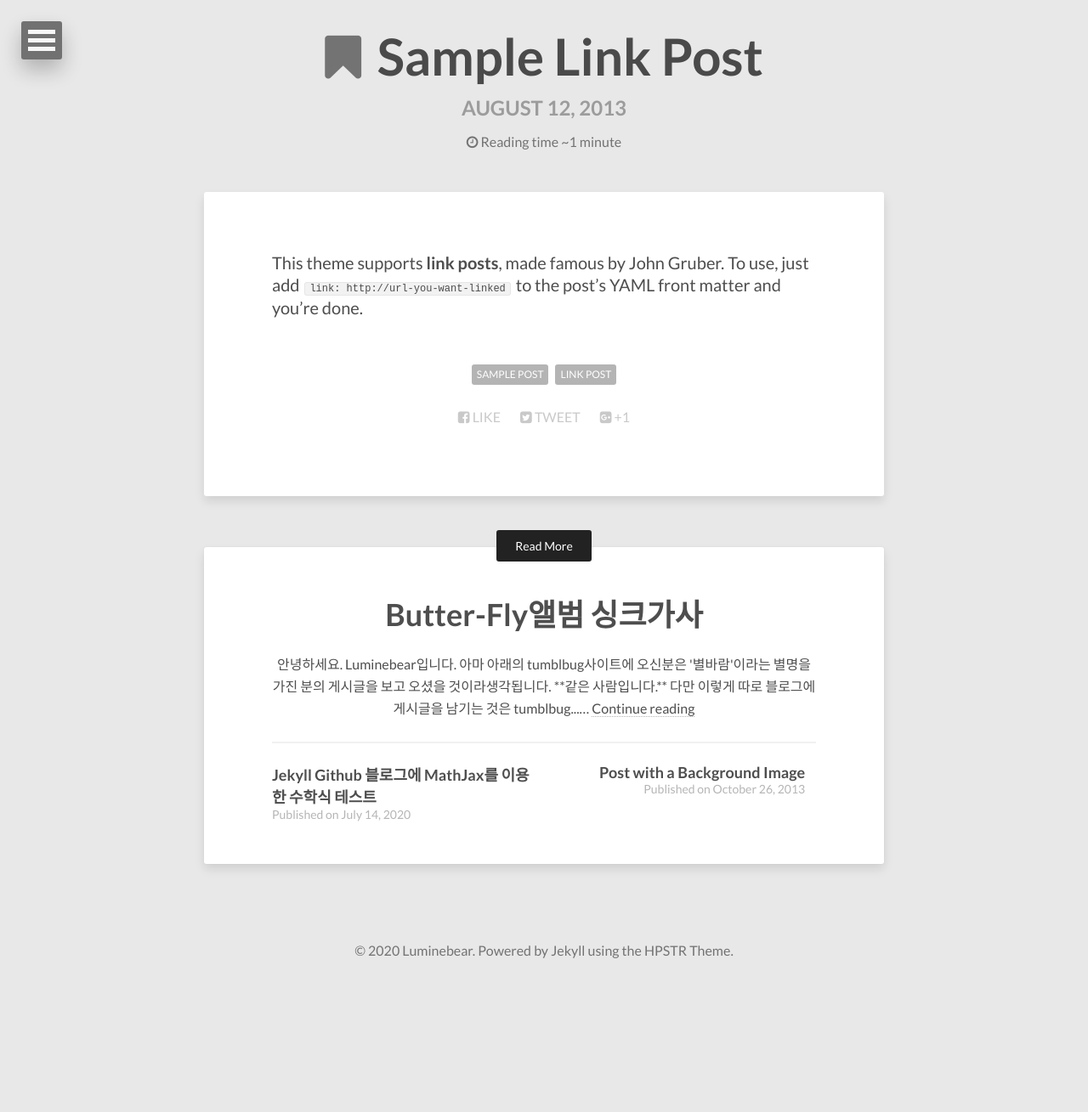
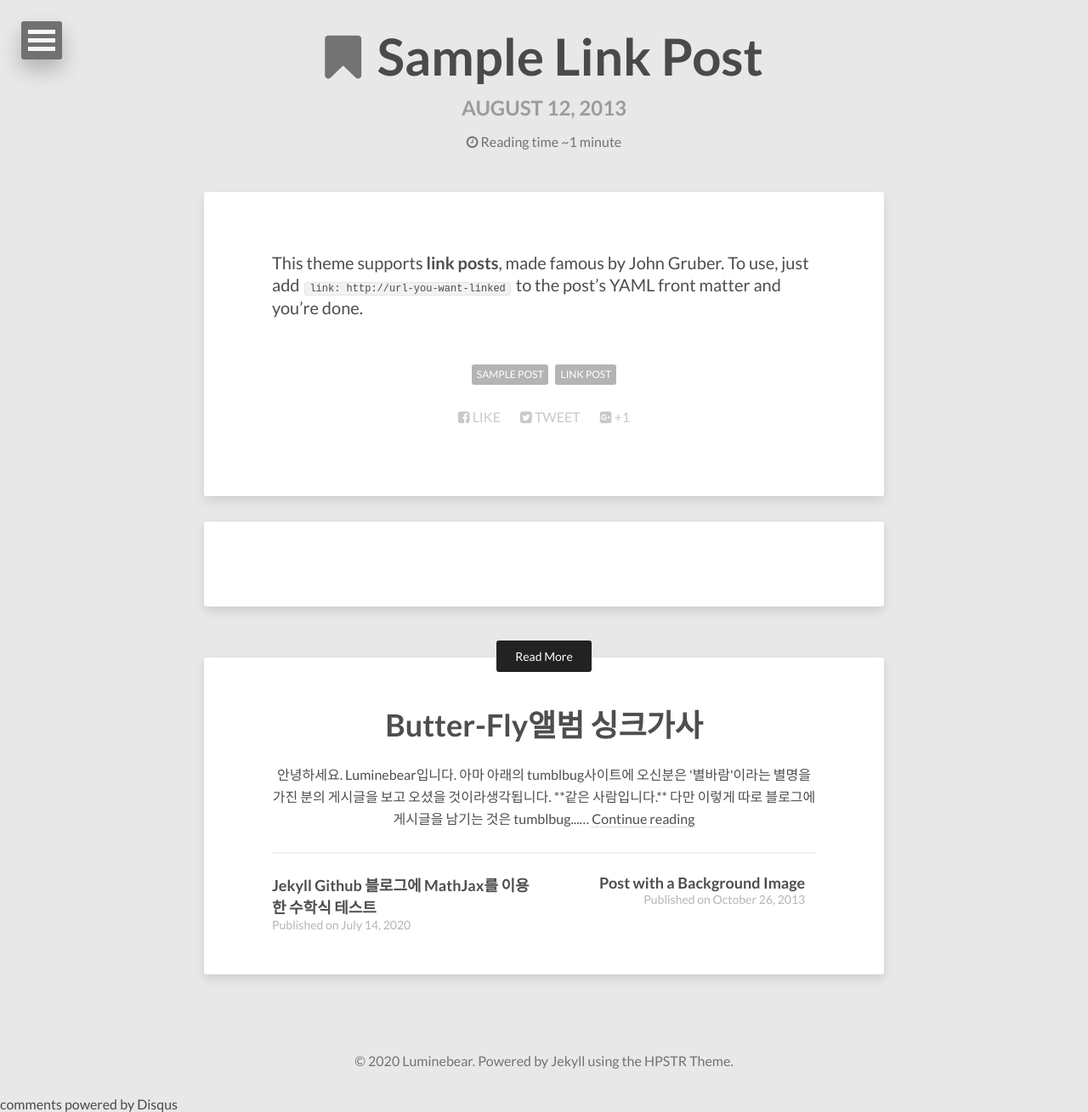
Before and after one commit to Luminebear/Luminebear.github.io, a Jekyll site: the page built from _posts/2013-08-12-sample-link-post.md, in a window 1280 px wide. Shown: the whole page at 85% size. Built offline with Jekyll 4.4.1, drawn with Linux system fonts in a browser that asks for light colours; nearby versions of some CDN libraries; comment, search, counter and statistics services are not loaded; before the commit the page ends 1160 px from its top, so only the background shows below that; some of the changed lines change nothing that is shown.

Commit message:
add DISQUS comment

```diff
--- a/_config.yml
+++ b/_config.yml
@@ -1,6 +1,6 @@
 title:            Luminebear's 상상허브
 description:      잡다하게 쌓인 지식을 보관하기 위한 저장소
-disqus_shortname:
+disqus_shortname: luminebear-github-io
 reading_time:     true
 words_per_minute: 200
 # Your site's domain goes here (eg: https://mmistakes.github.io, http://yourdomain.com, etc)
```
